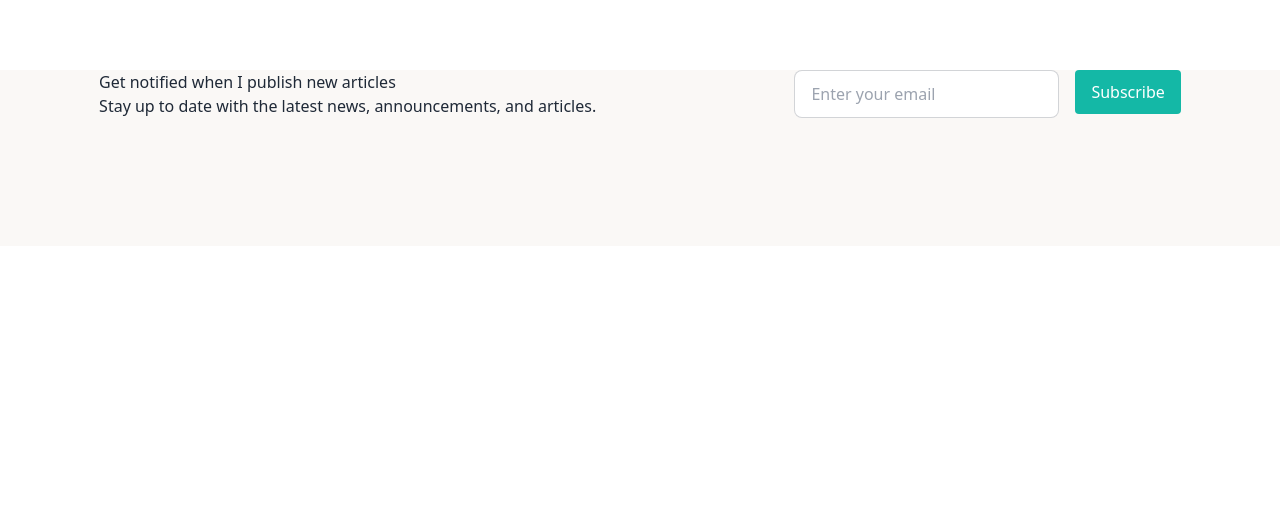
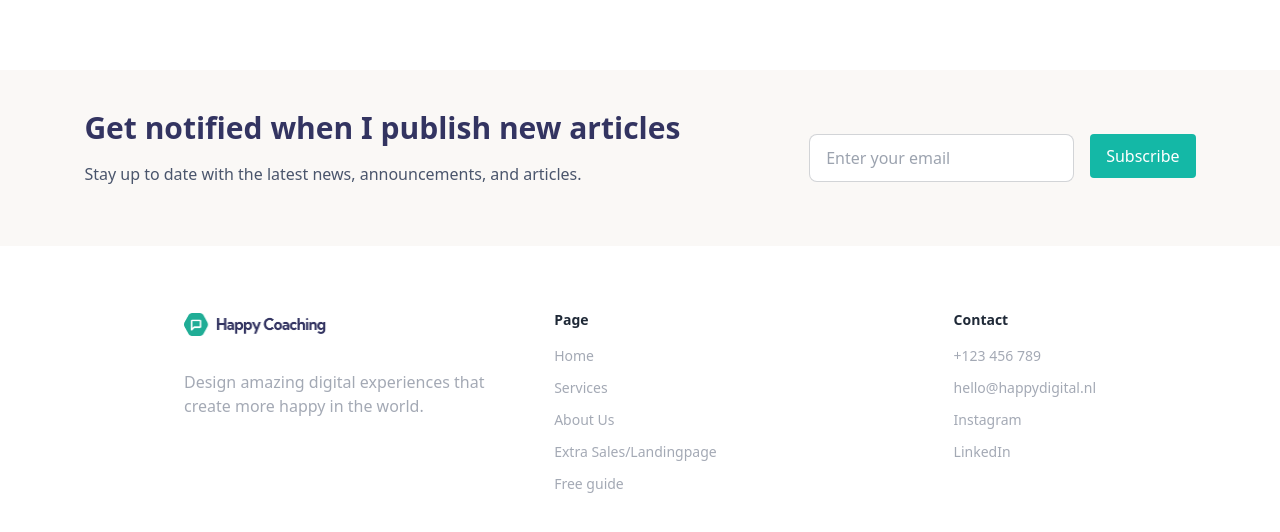
Before and after one commit to annysen/happy-coaching, a React (Vite) app: page / in a window 1280 px wide. Shown: the part 3614-4146 px from the top of the page. Before the commit the page ends 3860 px from the top, so only its background shows below. Built offline with nearby package versions, Linux system fonts and the light colour scheme.

Commit message:
footer section added

```diff
--- a/src/Components/Footer/Footer.jsx
+++ b/src/Components/Footer/Footer.jsx
@@ -1,28 +1,33 @@
 import React from "react";
 import Button from "../Button/Button";
+import FooterDown from "./FooterDown";
 
 const Footer = () => {
   return (
-    <div className="md:mt-24">
+    <div className="md:mt-24 ">
       {/* footer title  */}
-      <div className="md:h-44 bg-cream">
-        <div className="flex justify-around items-center">
-          <div>
-            <h1>Get notified when I publish new articles</h1>
-            <p>
+      <div className="md:h-44 p-5 bg-cream flex md:flex-row flex-col md:justify-around md:items-center">
+        <div className="pb-5">
+          <h1 className="font-bold text-primary text-3xl pb-4">
+            Get notified when I publish new articles
+          </h1>
+          <p className="text-secondary">
             Stay up to date with the latest news, announcements, and articles.
           </p>
         </div>
-          <div className="flex md:gap-4">
+        <div className="flex flex-col md:flex-row md:gap-4">
           <input
             type="text"
             placeholder="Enter your email"
-              className="input input-bordered w-full max-w-xs"
+            className=" input input-bordered w-full max-w-xs"
           />
+          <span className="pt-5 md:pt-0">
             <Button>Subscribe</Button>
+          </span>
         </div>
       </div>
-      </div>
+      {/* footer down */}
+      <FooterDown />
     </div>
   );
 };
--- /dev/null
+++ b/src/Components/Footer/FooterDown.jsx
@@ -0,0 +1,66 @@
+import logo from "../../assets/resourse/logo/Logo.png";
+
+const FooterDown = () => {
+  return (
+    <div className="p-5 md:p-0 md:mx-10 md:mt-16 flex flex-col md:flex-row md:justify-between md:mb-12 md:px-36">
+      {/* logo section  */}
+      <div className="md:mr-16 md:w-80 pt-5 md:pt-0">
+        <a href="/">
+          <img className="w-36 h-7" src={logo} alt="" />
+        </a>
+        <p className="text-secondary opacity-50 md:pt-8">
+          Design amazing digital experiences that create more happy in the
+          world.
+        </p>
+      </div>
+      {/* pages section  */}
+      <div className="md:mr-8 md:w-96 pt-5 md:pt-0">
+        <h1 className="font-bold text-sm text=primary md:mb-4">Page</h1>
+
+        <div className="flex flex-col">
+          <a href="/home" className="text-secondary opacity-50 text-sm md:mb-3">
+            Home
+          </a>
+          <a
+            href="/services"
+            className="text-secondary opacity-50 text-sm md:mb-3"
+          >
+            Services
+          </a>
+          <a
+            href="/about"
+            className="text-secondary opacity-50 text-sm md:mb-3"
+          >
+            About Us
+          </a>
+          <a
+            href="/sales"
+            className="text-secondary opacity-50 text-sm md:mb-3"
+          >
+            Extra Sales/Landingpage
+          </a>
+          <a
+            href="/guide"
+            className="text-secondary opacity-50 text-sm md:mb-3"
+          >
+            Free guide
+          </a>
+        </div>
+      </div>
+      {/* Contact */}
+      <div className="pt-5 md:pt-0">
+        <h1 className="font-bold text-sm text=primary md:mb-4">Contact</h1>
+        <p className="text-secondary opacity-50 text-sm md:mb-3">
+          +123 456 789
+        </p>
+        <p className="text-secondary opacity-50 text-sm md:mb-3">
+          hello@happydigital.nl
+        </p>
+        <p className="text-secondary opacity-50 text-sm md:mb-3">Instagram</p>
+        <p className="text-secondary opacity-50 text-sm md:mb-3">LinkedIn</p>
+      </div>
+    </div>
+  );
+};
+
+export default FooterDown;
```
Lines whose indentation alone changed are shown as unchanged.
